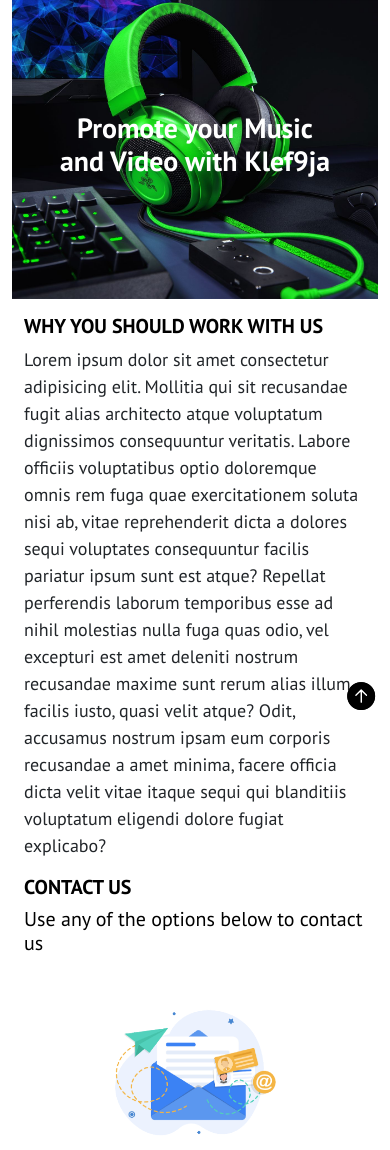
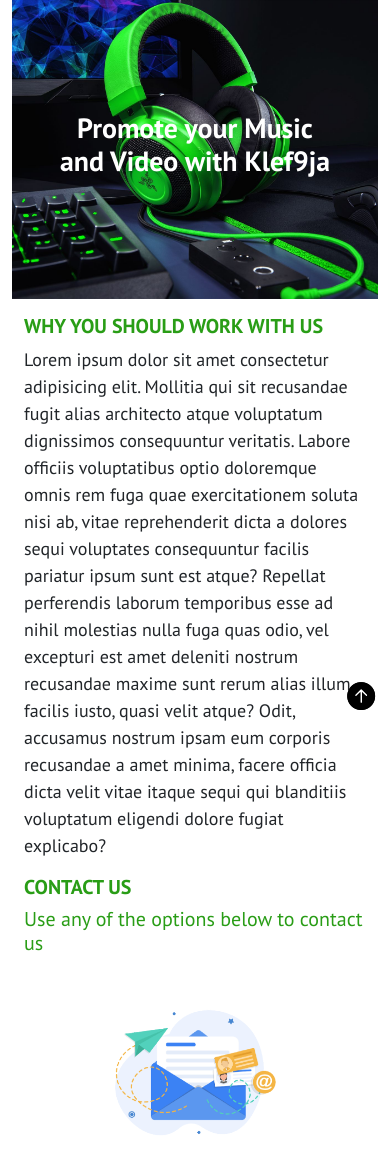
Before and after one commit to only1-adams/final-klef, a Django app: page /promotion/ in a window 390 px wide. Shown: the part 126-1276 px from the top of the page. Run offline with Django 3.2, Linux system fonts and the light colour scheme; data comes from the database, SQL or seed files in the repository; parts of the project's set-up code (start-up, migrations or seed data) failed here and were passed over; some libraries are stand-ins or nearby versions.

Commit message:
promo issues

```diff
--- a/home/static/css/res.css
+++ b/home/static/css/res.css
@@ -254,7 +254,7 @@
         margin-top: 15px !important;
     }
     .why{
-        color: black !important;
+        color: #299D16 !important;
         font-size: 20px !important;
     }
     .notepro{
```
